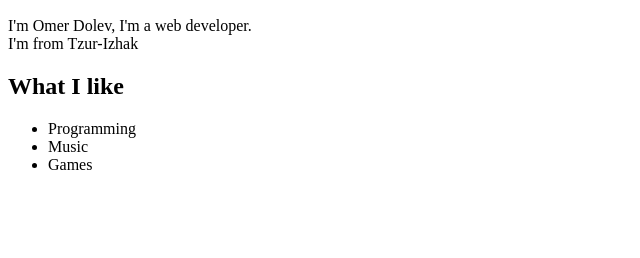
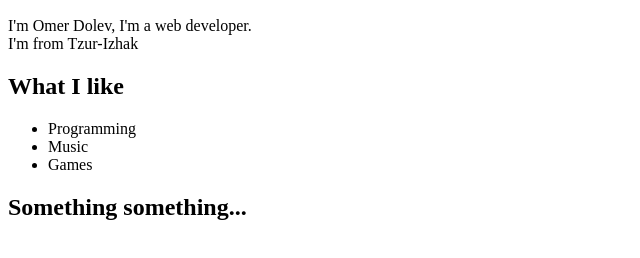
Before and after one commit to dolevoper/webdev-101, a plain HTML site: page index.html in a window 1280 px wide. Shown: the part 96-354 px from the top of the page, without its empty margins (0-640 px from the left). Drawn offline with Linux system fonts and the light colour scheme.

Commit message:
Update index.html

```diff
--- a/index.html
+++ b/index.html
@@ -8,3 +8,4 @@ I'm from Tzur-Izhak
 	<li>Music</li>
 	<li>Games</li>
 </ul>
+<h2>Something something...</h2>
```
